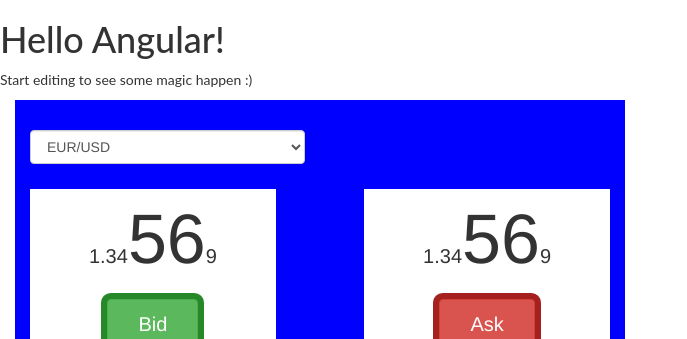
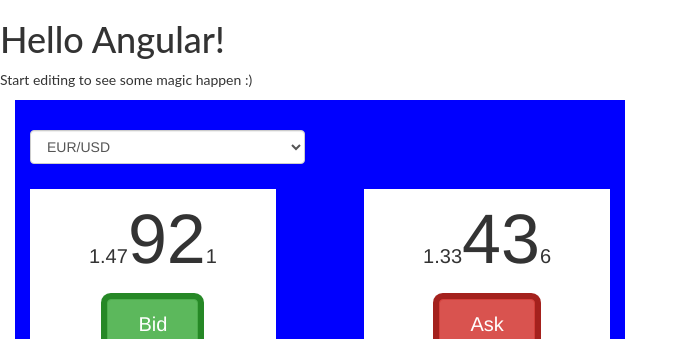
Before and after one commit to kajalrpatel/angular-bid-ask, an Angular app: page / in a window 1280 px wide. Shown: the top 339 px of the page, without its empty margins (0-687 px from the left). Built offline with nearby package versions, Linux system fonts and the light colour scheme.

Commit message:
3 files modified

```diff
--- a/src/app/aunction/aunction.component.css
+++ b/src/app/aunction/aunction.component.css
@@ -22,3 +22,7 @@
 .btn-success{box-shadow: 0 0 0 6px #268826;}
 .btn-danger{box-shadow: 0 0 0 6px #a4211d;}
 .atblock{margin:5px;background: #fff;}
+.displayvalues{color:#fff;font-size:16px;text-align: center}
+.displayvalues div{padding:10px 5px;}
+.buy_class{background:#449d44;box-shadow: 0 0 0 3px #268826;}
+.sell_class{background: #c9302c; box-shadow: 0 0 0 3px #a4211d;}
--- a/src/app/aunction/aunction.component.html
+++ b/src/app/aunction/aunction.component.html
@@ -3,26 +3,36 @@
   <div class="col-sm-12 col-lg-6">
     <div class=" bluesec">
       <div class="col-lg-6 last">
-        <select class="form-control">
+        <select class="form-control" id='curr_select' >
           <option *ngFor='let i of currency' [value]="i"> {{i}}</option>
         </select>
       </div>
       <div class="row priceblock">
        <div class="col-lg-5 atblock">
           <div>
-            <p>1.34<span>56</span>9</p>
+            <p>1.{{price11}}<span>{{price12}}</span>{{price13}}</p>
           </div>
-          <input type='button' class='btn btn-success' value='Bid'/>
+          <input type='button' class='btn btn-success' value='Bid' (click) ="auction_action(price1,'b')"/>
         </div>
          <div class="col-lg-5 atblock pull-right">
           <div>
-            <p>1.34<span>56</span>9</p>
+             <p>1.{{price21}}<span>{{price22}}</span>{{price23}}</p>
           </div>
-           <input type='button' class='btn btn-danger' value='Ask'/>
+           <input type='button' class='btn btn-danger' value='Ask' />
         </div>
       </div>
      </div>
   </div>
+  <div class="col-sm-12 col-lg-5 displayvalues" [innerHTML]="buysell">
+    <div class="buy_class">
+        <p>jkldk</p>
+        <p>jkldk</p>
+      </div>
+      <div class="sell_class">
+        <p>jkldk</p>
+        <p>jkldk</p>
+      </div>
+    </div>
 </section>
 <p>
 
--- a/src/app/aunction/aunction.component.ts
+++ b/src/app/aunction/aunction.component.ts
@@ -7,12 +7,35 @@
 })
 export class AunctionComponent implements OnInit {
   public currency = ["EUR/USD","EUR/GBP","USD/CAD","AUD/CAD","USD/JPY"];
+  price11 = Math.floor(30 + Math.random() * 90);
+  price12 = Math.floor(10 + Math.random() * 90);
+  price13 = Math.floor(1 + Math.random() * 9);
+  price1 = "1."+this.price11+this.price12+this.price13;
+  price21 = Math.floor(30 + Math.random() * 90);
+  price22 = Math.floor(10 + Math.random() * 90)-Math.floor(1 + Math.random() * 9);
+  price23 = Math.floor(1 + Math.random() * 9);
+  price2 = "1."+this.price21+this.price22+this.price23;
+  selectedcurr: string = '';
+  buysell: string = '';
+   appendedHtml: string = '';
   constructor() { }
 
   ngOnInit() {
+    const price = this.getRandombitInt();
   }
    getRandombitInt() {
         return Math.floor(100000 + Math.random() * 900000);
     }
 
+  auction_action(price:any,bid:string){
+    const curr = (<HTMLSelectElement>document.getElementById('curr_select')).value;
+  if(bid=='b'){
+    this.appendedHtml = '<div class="buy_class">   <p>Buy 200,000,000</p><p>'+curr+' @ '+price+'</p></div>';
+  }
+  if(bid=='s'){
+    this.appendedHtml = '<div class="sell_class">   <p>Sell 200,000,000</p><p>'+curr+' @ '+price+'</p></div>';
+  }
+  this.buysell = this.buysell + this.appendedHtml;
+  //console.log(curr + price +bid);
+  }
 }
```
